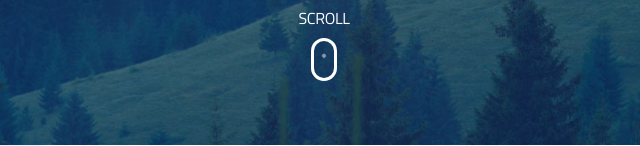
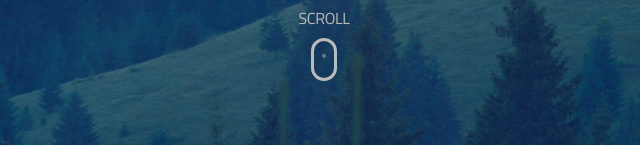
Before and after one commit to seokgenius/k-water, a plain HTML site: page k-water/index.html in a window 1280 px wide. Shown: the part 655-801 px from the top of the page, 316-956 px from the left. Drawn offline with Linux system fonts and the light colour scheme.

Commit message:
Add files via upload

```diff
--- a/k-water/css/style.css
+++ b/k-water/css/style.css
@@ -116,10 +116,10 @@ body#main #footer .layout {position: relative; max-width: 1300px; margin: 0 auto
 /*content*/
 #content {overflow: hidden;}
 #content div.scroll {position: fixed; bottom: 64px; left: 50%; z-index: 1000; width: 26px; height: 43px; margin-left: -13px;}
-#content div.scroll:before {content: 'SCROLL'; position: absolute; display: block; width: 55px; text-align: center; left: 50%; top: -30px; margin-left: -27.5px; color: #fff; font-family: 'Titillium Web'; font-size: 16px; letter-spacing: -0.32px;}
-#content div.scroll:after {content: ''; position: absolute; display: block; width: 1px; height: 80px; background: #fff; left: 50%; margin-left: -0.5px; top: -120px;}
-#content div.scroll a {position: relative; display: block; width: 100%; height: 100%; border: 3px solid #fff; box-sizing: border-box; border-radius: 13px; color: #fff; text-indent: -9999px;}
-#content div.scroll a:after {content: ''; position: absolute; display: block; width: 4px; height: 4px; border-radius: 50%; background: #fff; top: 9px; left: 50%; margin-left: -2px; animation: mousescroll 1.8s infinite;}
+#content div.scroll:before {content: 'SCROLL'; position: absolute; display: block; width: 55px; text-align: center; left: 50%; top: -30px; margin-left: -27.5px; color: #bbb; font-family: 'Titillium Web'; font-size: 16px; letter-spacing: -0.32px;}
+/*#content div.scroll:after {content: ''; position: absolute; display: block; width: 1px; height: 80px; background: #bbb; left: 50%; margin-left: -0.5px; top: -120px;}*/
+#content div.scroll a {position: relative; display: block; width: 100%; height: 100%; border: 3px solid #bbb; box-sizing: border-box; border-radius: 13px; color: #bbb; text-indent: -9999px;}
+#content div.scroll a:after {content: ''; position: absolute; display: block; width: 4px; height: 4px; border-radius: 50%; background: #bbb; top: 9px; left: 50%; margin-left: -2px; animation: mousescroll 1.8s infinite;}
 @keyframes mousescroll {
   0% {
     transform: rotate(-45deg) translate(0, 0); opacity: 0;}
--- a/k-water/js/scroll.js
+++ b/k-water/js/scroll.js
@@ -15,7 +15,12 @@ $(document).ready(function (){
             checkScroll();
         });
 
-        // 이벤트
+        // 중하단 마우스 모양 클릭시 다음 섹션으로 넘어
+        $('#content div.scroll a').on('click', function() {
+            showPage(pageNext);
+        });
+
+        // spyscroll
         $('#side-nav ul li a').on('click', function() {
             var index = $('#side-nav ul li').index($(this).parent());
             $('#side-nav ul li a').removeClass('active');
```
